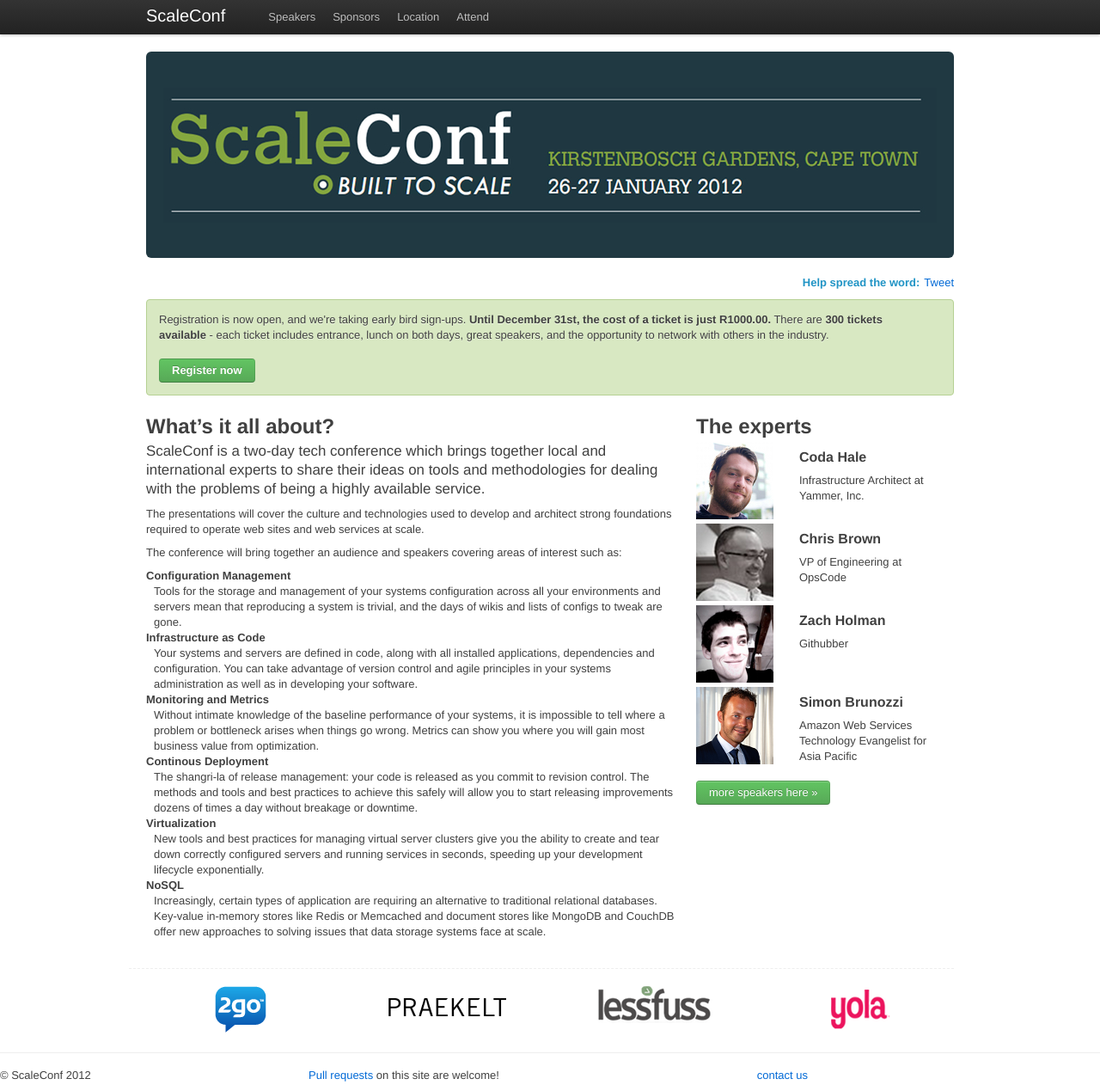
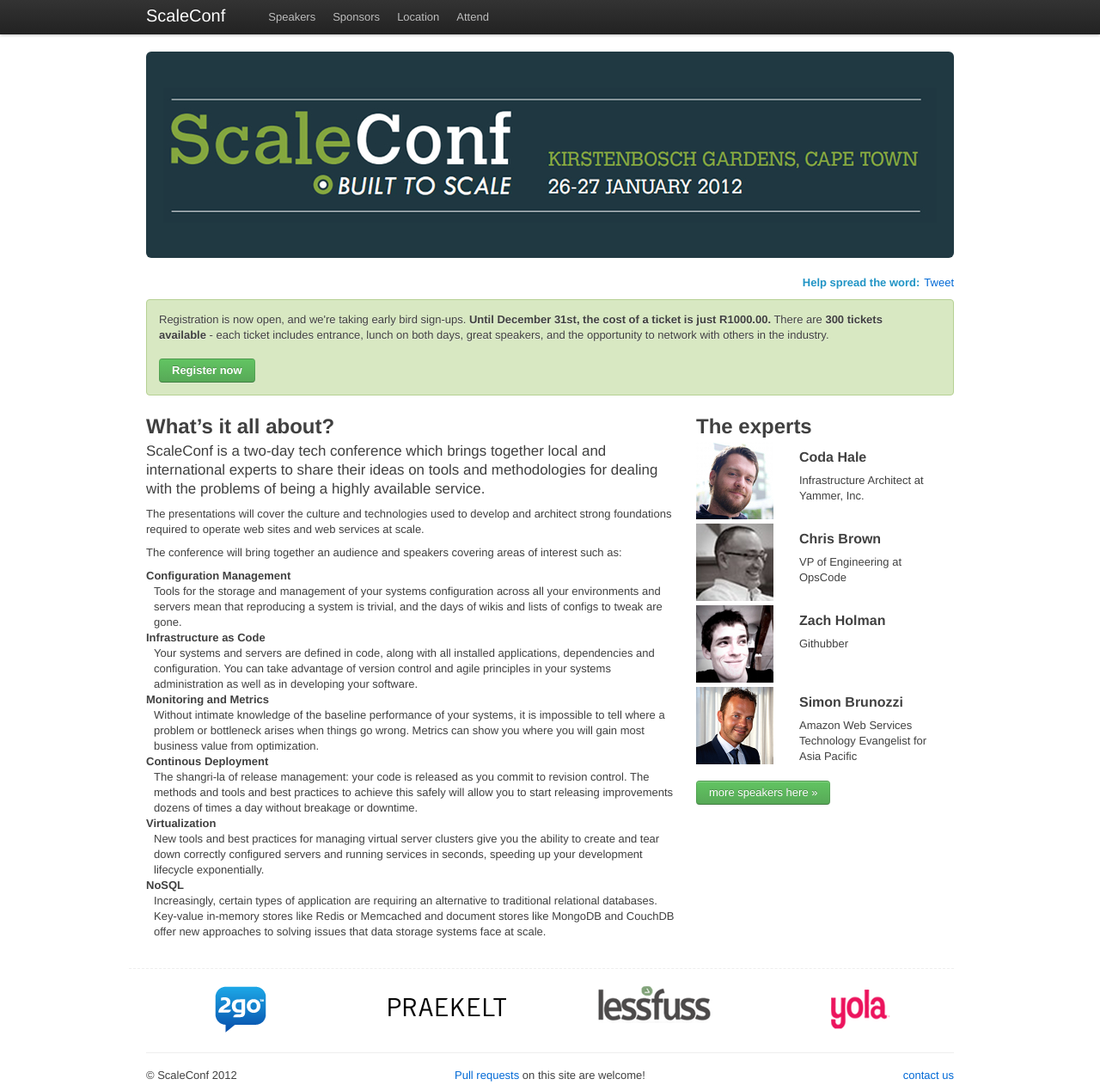
Before and after one commit to scaleconf/scaleconf.github.com, a Jekyll site: the page built from index.html, in a window 1280 px wide and 1269 px high. Shown: the whole window at 86% size. Built offline with Jekyll 4.4.1, drawn with Linux system fonts in a browser that asks for light colours; Markdown is read by kramdown in place of the engine named in the settings; comment, search, counter and statistics services are not loaded.

Commit message:
Fix extra closing div and 2go URL

```diff
--- a/index.html
+++ b/index.html
@@ -65,7 +65,7 @@
       </div>
       <div class="row" style='border-top:dashed 1px #eee; margin-top:15px; padding-top:20px;'>
           <div class="span4" style='text-align:center;'>
-              <a href="http://2go.co.za/"><img src='/images/sponsors/2go.png'/></a>
+              <a href="http://www.2go.im/"><img src='/images/sponsors/2go.png'/></a>
           </div>
           <div class="span4" style='text-align:center;'>
               <a href="http://www.praekelt.com/"><img src='/images/sponsors/praekelt.gif'/></a>
@@ -76,5 +76,4 @@
           <div class="span4" style='text-align:center;'>
               <a href="http://www.yola.com/"><img src='/images/sponsors/yola.png'/></a>
           </div>
-        </div>
       </div>
```
